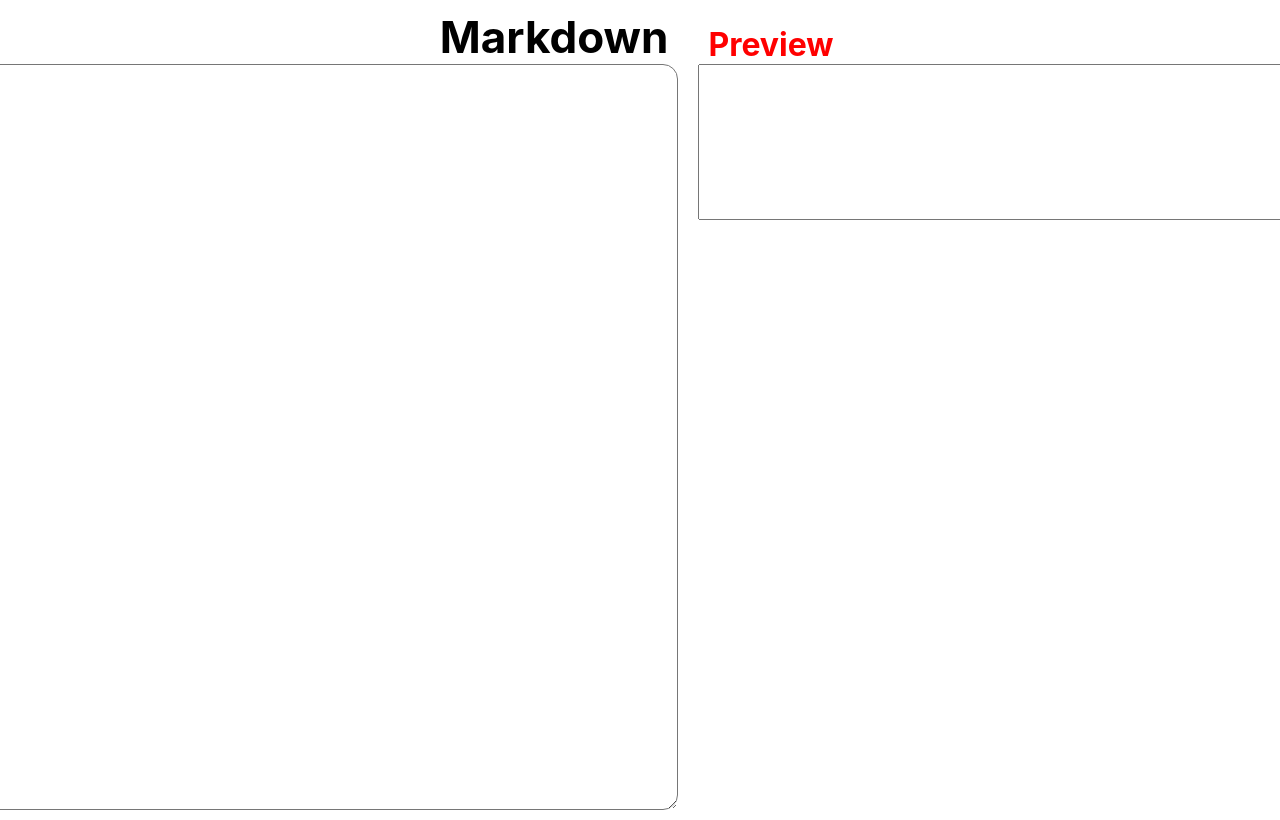
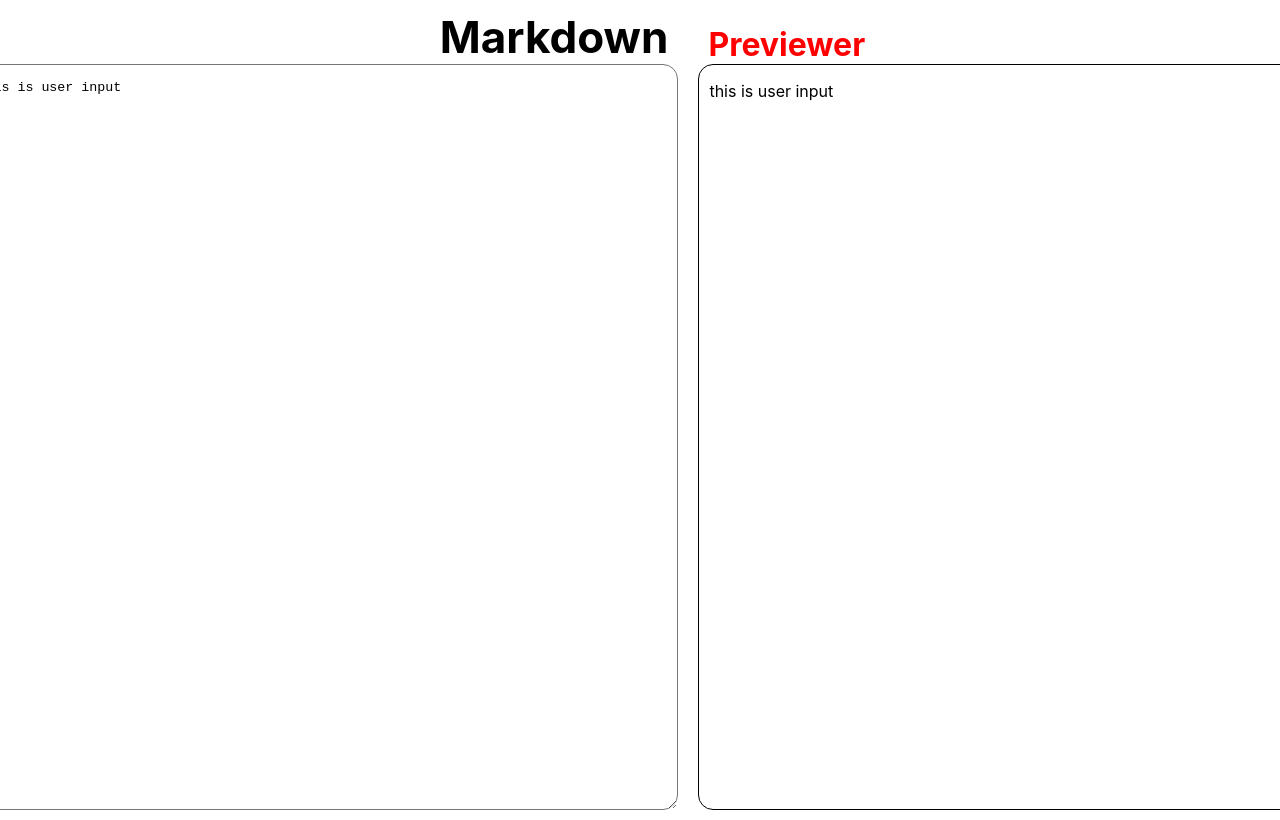
Before and after one commit to ozanakayaci/redux-projeler, a React (Create React App) app in the folder markdown-previewer/: page / in a window 1280 px wide. Shown: the top 820 px of the page. Built offline with nearby package versions, Linux system fonts and the light colour scheme.

Commit message:
input and md preview added

```diff
--- a/markdown-previewer/src/components/Input.js
+++ b/markdown-previewer/src/components/Input.js
@@ -1,10 +1,29 @@
 import React from "react";
 
+import { updateText } from "../redux/textSlice";
+
+import { useDispatch, useSelector } from "react-redux";
+
 function Input() {
+  const dispatch = useDispatch();
+
+  const text = useSelector((state) => state.text.text);
+
+  let handleChange = (e) => {
+    dispatch(updateText(e.target.value));
+  };
+
   return (
     <div className="input">
       <div>Markdown</div>
-      <textarea name="" id="" cols="50" rows="10"></textarea>
+      <textarea
+        onChange={handleChange}
+        name=""
+        id=""
+        cols="60"
+        rows="20"
+        defaultValue={text}
+      ></textarea>
     </div>
   );
 }
--- a/markdown-previewer/src/components/Preview.js
+++ b/markdown-previewer/src/components/Preview.js
@@ -1,10 +1,17 @@
-import React from "react";
+import { useSelector } from "react-redux";
+
+import ReactMarkdown from "react-markdown";
+import remarkGfm from "remark-gfm";
 
 function Preview() {
+  const text = useSelector((state) => state.text.text);
+
   return (
     <div className="preview">
-      <div>Preview</div>
-      <textarea name="" id="" cols="50" rows="10"></textarea>
+      <div>Previewer</div>
+      <div className="output">
+        <ReactMarkdown children={text} remarkPlugins={[remarkGfm]} />
+      </div>
     </div>
   );
 }
--- a/markdown-previewer/src/redux/textSlice.js
+++ b/markdown-previewer/src/redux/textSlice.js
@@ -2,9 +2,16 @@ import { createSlice } from "@reduxjs/toolkit";
 
 export const textSlice = createSlice({
   name: "text",
-  initialState: {},
+  initialState: { text: "this is user input" },
 
-  reducers: {},
+  reducers: {
+    updateText: (state, action) => {
+      state.text = action.payload;
+      console.log(state.text);
+    },
+  },
 });
 
+export const { updateText } = textSlice.actions;
+
 export default textSlice.reducer;
```
